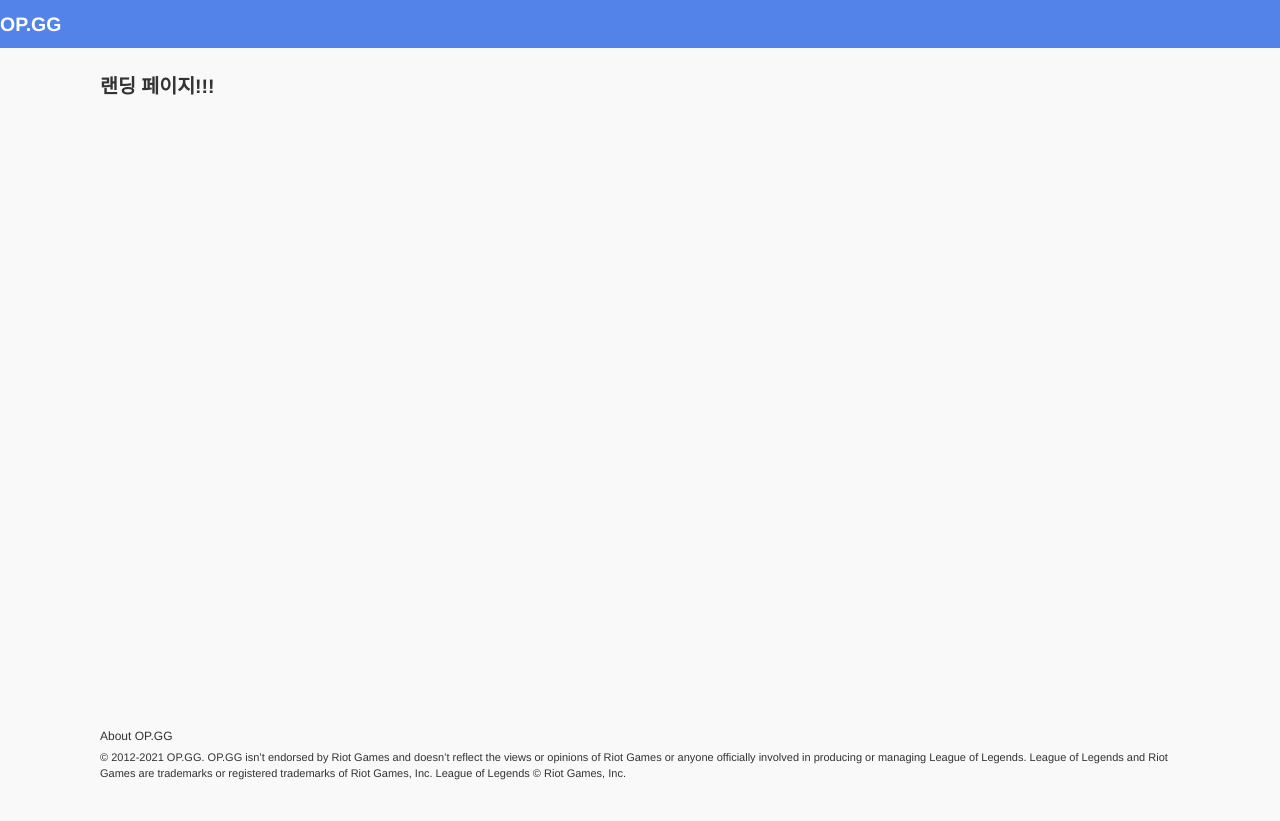
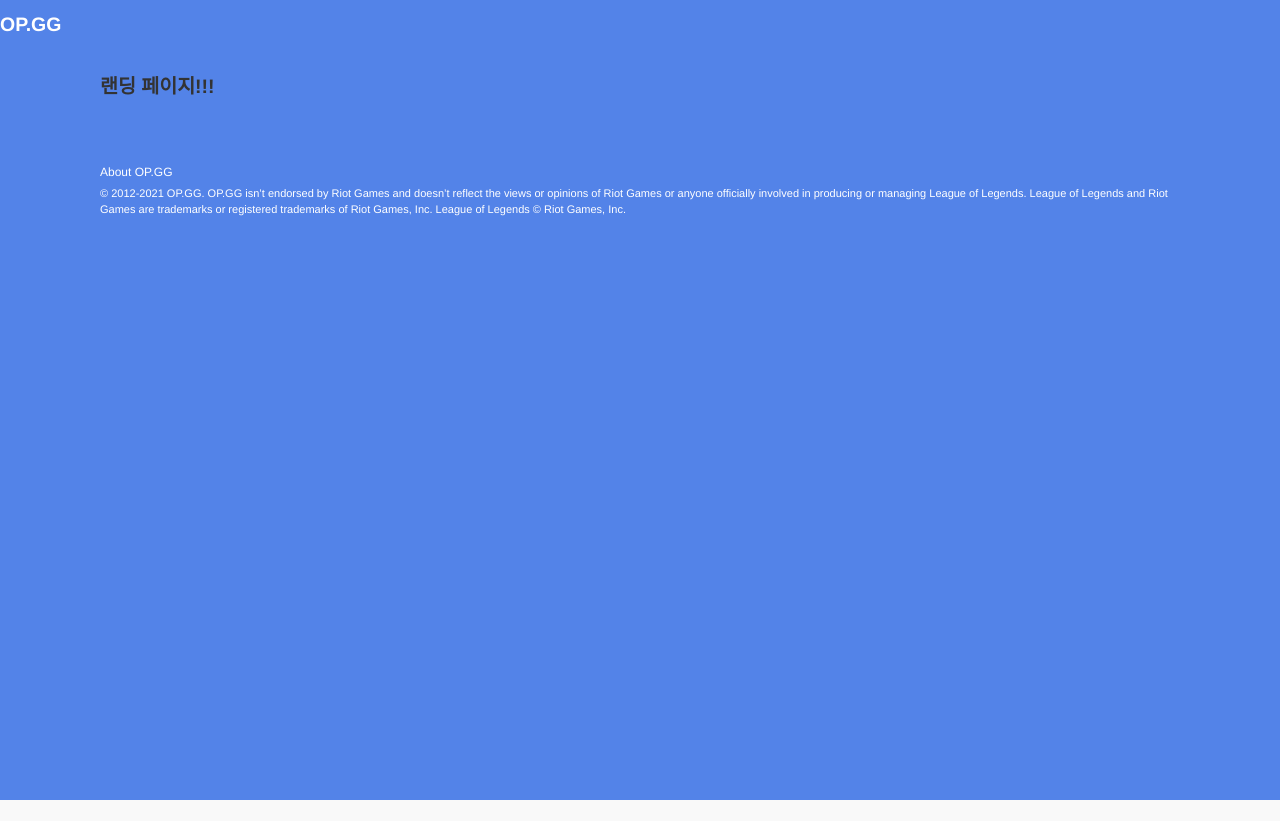
Before and after one commit to Abangpa1ace/PJT-TS-OP.GG, a Next.js app: page / in a window 1280 px wide. After the commit the page ends 800 px from the top, so only its background shows below. Built offline with nearby package versions, Linux system fonts and the light colour scheme.

Commit message:
페이지 초기세팅 완료

```diff
--- a/src/components/layout/AppFooter.tsx
+++ b/src/components/layout/AppFooter.tsx
@@ -1,9 +1,13 @@
 import React from 'react'
 import styled from 'styled-components';
 
-const AppHeader: React.FC = () => {
+type Props = {
+  isFontWhite?: boolean;
+}
+
+const AppHeader: React.FC = ({ isFontWhite }) => {
   return (
-    <Appfooter>
+    <Appfooter isFontWhite={isFontWhite}>
       <ul className="link-list">About OP.GG</ul>
       <p className="rights">© 2012-2021 OP.GG. OP.GG isn’t endorsed by Riot Games and doesn’t reflect the views or opinions of Riot Games or anyone officially involved in producing or managing League of Legends. League of Legends and Riot Games are trademarks or registered trademarks of Riot Games, Inc. League of Legends © Riot Games, Inc.</p>
     </Appfooter>
@@ -14,6 +18,7 @@ const Appfooter = styled.footer`
   width: ${({ theme }) => theme.width.main};
   margin: 0 auto;
   padding: 40px 0;
+  color: ${({ isFontWhite }) => isFontWhite ? '#fff' : 'initial'};
 
   .link-list {
     font-size: 12px;
--- a/src/components/layout/index.tsx
+++ b/src/components/layout/index.tsx
@@ -4,9 +4,14 @@ import styled from 'styled-components';
 import AppHeader from './AppHeader'
 import AppFooter from './AppFooter'
 
-const Layout: React.FC<ReactNode> = ({ children }) => {
+type Props = {
+  children: ReactNode;
+  isBlue?: boolean;
+}
+
+const Layout: React.FC<Props> = ({ children, isBlue }) => {
   return (
-    <LayoutStyle>
+    <LayoutStyle isBlue={isBlue}>
       <Head>
         <title>롤 전적 검색 OP.GG</title>
         <link rel="icon" href="/assets/favicon.ico" />
@@ -16,15 +21,17 @@ const Layout: React.FC<ReactNode> = ({ children }) => {
       <main id="page">
         {children}
       </main>
-      <AppFooter />
+      <AppFooter isFontWhite={isBlue} />
     </LayoutStyle>
   )
 }
 
 const LayoutStyle = styled.div`
+  background-color: ${({ theme, isBlue }) => isBlue && theme.blue.theme};
+  min-height: 100vh;
+
   #page {
     width: ${({ theme }) => theme.width.main};
-    min-height: 80vh;
     margin: 0 auto;
     padding: 30px 0 ;
   }
--- a/src/pages/index.tsx
+++ b/src/pages/index.tsx
@@ -5,7 +5,7 @@ import Layout from '../components/layout'
 export default function Home() {
 
   return (
-    <Layout>
+    <Layout isBlue>
       <HomePage>
         <h2>랜딩 페이지!!!</h2>
       </HomePage>
@@ -14,4 +14,5 @@ export default function Home() {
 }
 
 const HomePage = styled.div`
+
 `;
--- a/src/tsconfig.json
+++ b/src/tsconfig.json
@@ -8,7 +8,7 @@
     ],
     "typeRoots": [
       "./node_modules/@types/",
-      "./src/@types/"
+      "./src/types/"
     ],
     "allowJs": true,
     "allowSyntheticDefaultImports": true,
```
Also changed, not shown: src/types/index.d.ts (renamed from src/@types/index.d.ts).
